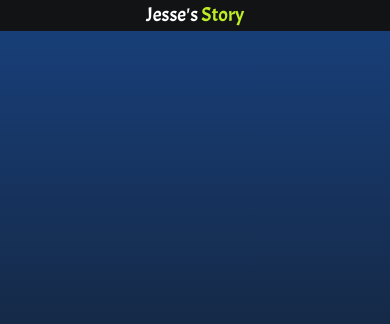
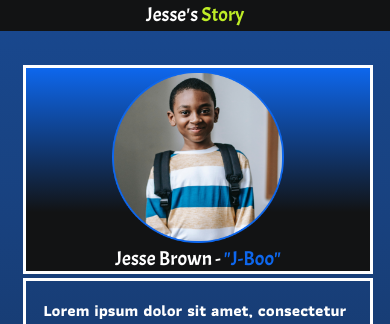
Before and after one commit to HammontreeWebDev/j-boo-customs, a React (Create React App) app: page /jesses_story in a window 390 px wide. Shown: the part 213-537 px from the top of the page. Built offline with nearby package versions, Linux system fonts and the light colour scheme.

Commit message:
Jesse's story page finished

```diff
--- /dev/null
+++ b/src/components/Jesse/assets/css/jesse.css
@@ -0,0 +1,62 @@
+.jesse-container {
+    display: flex;
+    flex-flow: column wrap;
+}
+
+.title-container{
+    width: 100%;
+    text-align: center;
+    border: 3px solid var(--white);
+    padding: 5% 0% 5% 0%;
+    background-image: linear-gradient(to top,
+    var(--black) 29%, var(--light-blue));
+    position: relative;
+}
+.jesse-img{
+    width: 20vw;
+    position: absolute;
+    object-fit: contain;
+    top: 2.5%;
+    left: 6%;
+
+}
+.text-container{
+    width: 100%;
+    border: 3px solid var(--white);
+    margin-top: 1%;
+}
+
+.jesse-text{
+padding: 10% 5% 5% 5%;
+}
+
+/* media queries to resize card content */
+@media screen and (max-width: 730px) {
+    .jesse-title{
+        margin-left: 10%;
+    }
+}
+
+@media screen and (max-width: 597px) {
+    .title-container{
+        display: flex;
+        flex-flow: column-reverse wrap;
+        justify-content: center;
+        align-items: center;
+        padding: 0;
+        margin: 0;
+    }
+   .jesse-img{
+    /* reset position */
+    position: unset;
+    padding: 1%;
+    margin: 0;
+    width: 50%;
+   }
+   .jesse-title{
+    margin: 0;
+   }
+   .jesse-text{
+    padding: 5%;
+    }
+}
--- /dev/null
+++ b/src/components/Jesse/index.jsx
@@ -0,0 +1,24 @@
+import React from "react";
+import './assets/css/jesse.css';
+
+const Jesse = (props) => {
+
+    return (
+        <div className="jesse-container">
+            <div className="title-container">
+                <div className="h1-header jesse-title">
+                    {props.whiteTitle} <span className="light-blue-text">{props.blueTitle}</span>
+                </div>
+                <img className="jesse-img" src={props.src} alt={props.alt} />
+            </div>
+
+            <div className="text-container">
+                <div className="jesse-text">
+                    {props.text}
+                </div>
+            </div>
+        </div>
+    )
+};
+
+export default Jesse;
--- a/src/index.css
+++ b/src/index.css
@@ -100,3 +100,11 @@ main {
 .reset-margin {
   margin: 0;
 }
+
+.light-blue-text {
+color: var(--light-blue);
+}
+
+.light-green-text {
+  color: var(--light-green);
+}
--- a/src/pages/JessesStory/index.jsx
+++ b/src/pages/JessesStory/index.jsx
@@ -4,14 +4,31 @@ import storyHeader from './assets/img/story-header.png';
 // import components
 import Header from "../../components/Header";
 import PageTitle from "../../components/PageTitle";
+import Jesse from "../../components/Jesse";
+
+// import images
+import jessePhImg from './assets/img/jesse-placeholder.png'
 
 // Jesse's Story Page | route = /jesses_story
 const JessesStory = () => {
 
-    return(
+    return (
         <>
-        <Header backgroundImage={storyHeader} />
-        <PageTitle whiteText="Jesse's" greenText="Story" />
+            <Header backgroundImage={storyHeader} />
+            <PageTitle whiteText="Jesse's" greenText="Story" />
+            <main>
+                <section className="row">
+                    <Jesse whiteTitle="Jesse Brown -" blueTitle='"J-Boo"' src={jessePhImg} alt="placeholder image for jesse"
+                    text={
+                        <>
+                        Lorem ipsum dolor sit amet, consectetur adipiscing elit, sed do eiusmod tempor incididunt ut labore et dolore magna aliqua. Ut enim ad minim veniam, quis nostrud exercitation ullamco laboris nisi ut aliquip ex ea commodo consequat. Duis aute irure dolor in reprehenderit in voluptate velit esse cillum dolore eu fugiat nulla pariatur. Excepteur sint occaecat cupidatat non proident, sunt in culpa qui officia deserunt mollit anim id est laborum.Lorem ipsum dolor sit amet, consectetur adipiscing elit, sed do eiusmod tempor incididunt ut labore et dolore magna aliqua. Ut enim ad minim veniam, quis nostrud exercitation ullamco laboris nisi ut aliquip ex ea commodo consequat. Duis aute irure dolor in reprehenderit in voluptate velit esse cillum dolore eu fugiat nulla pariatur. Excepteur sint occaecat cupidatat non proident, sunt in culpa qui officia deserunt mollit anim id est laborum.
+                        <br></br>
+                        <br></br>
+                        Lorem ipsum dolor sit amet, consectetur adipiscing elit, sed do eiusmod tempor incididunt ut labore et dolore magna aliqua. Ut enim ad minim veniam, quis nostrud exercitation ullamco laboris nisi ut aliquip ex ea commodo consequat. Duis aute irure dolor in reprehenderit in voluptate velit esse cillum dolore eu fugiat nulla pariatur. Excepteur sint occaecat cupidatat non proident, sunt in culpa qui officia deserunt mollit anim id est laborum.Lorem ipsum dolor sit amet, consectetur adipiscing elit, sed do eiusmod tempor incididunt ut labore et dolore magna aliqua. Ut enim ad minim veniam, quis nostrud exercitation ullamco laboris nisi ut aliquip ex ea commodo consequat. Duis aute irure dolor in reprehenderit in voluptate velit esse cillum dolore eu fugiat nulla pariatur. Excepteur sint occaecat cupidatat non proident, sunt in culpa qui officia deserunt mollit anim id est laborum.
+                        </>
+                    } />
+                </section>
+            </main>
         </>
     )
 };
```
Also changed, not shown: src/pages/JessesStory/assets/img/jesse-placeholder.png (added).
